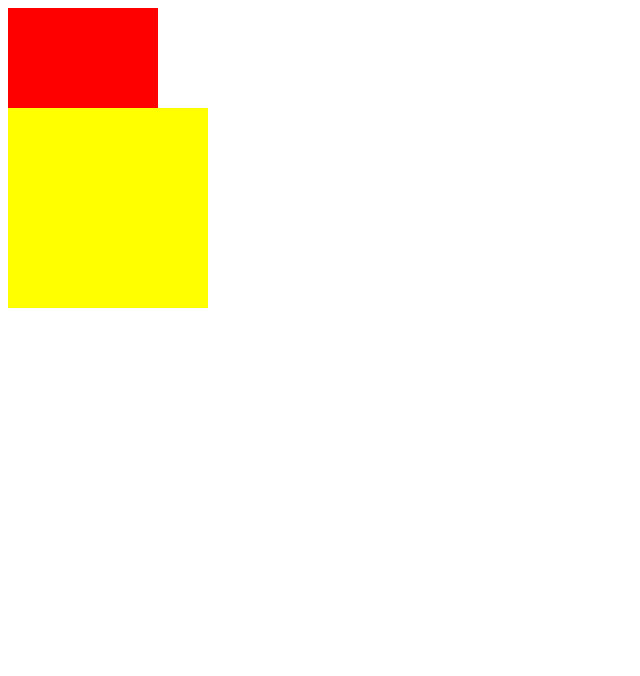
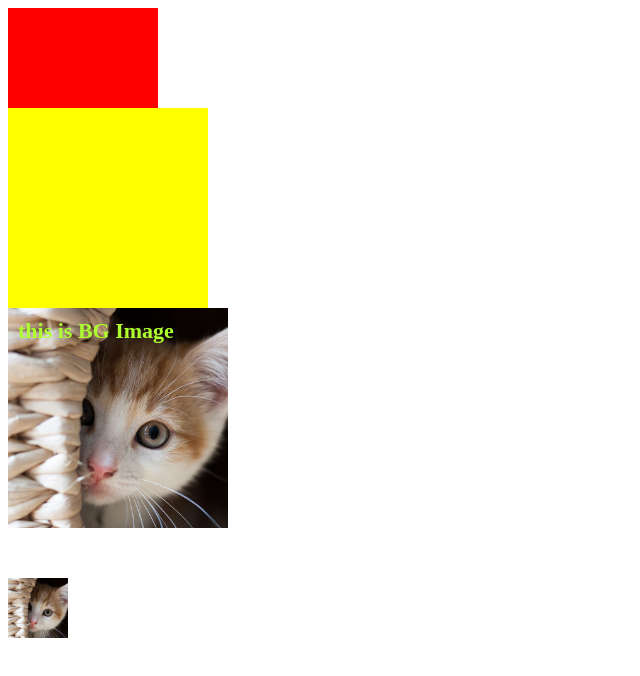
Before and after one commit to Akatocha/parcel-test, a website built with Parcel: page src/index.html in a window 1280 px wide. Shown: the whole page, without its empty margins (0-640 px from the left). Built offline with nearby package versions, Linux system fonts and the light colour scheme; files whose address does not match are found by name.

Commit message:
test img

```diff
--- a/package.json
+++ b/package.json
@@ -5,7 +5,7 @@
   "source": "src/index.html",
   "scripts": {
     "start": "parcel",
-    "build": "parcel build --public-url /parcel-test/"
+    "build": "parcel build --public-url ."
   },
   "targets": {
     "default": {
--- a/src/index.html
+++ b/src/index.html
@@ -10,6 +10,11 @@
 <body>
   <div class="red"></div>
   <div class="yellow"></div>
+  <div class="bg-img">
+    this is BG Image
+  </div>
+
+  <img class="img" src="~/src/img/kitten.jpg" alt="cat">
 
 </body>
 </html>
--- a/src/scss/_first.scss
+++ b/src/scss/_first.scss
@@ -3,3 +3,22 @@
   height: 100px;
   background: red;
 }
+
+.bg-img {
+  width: 200px;
+  height: 200px;
+  background-image: url(~/src/img/kitten.jpg);
+  background-size: cover;
+  color: greenyellow;
+  font-size: 22px;
+  padding: 10px;
+  font-weight: bold;
+  background-position: center;
+}
+
+.img {
+  width: 60px;
+  height: 60px;
+  margin-top: 50px;
+  object-fit: cover;
+}
```
Also changed, not shown: docs/index.html (+1 -1 lines), docs/kitten.20188980.jpg (added), src/img/kitten.jpg (added), src/scss/main.scss (line endings or trailing spaces), 4 other files.
